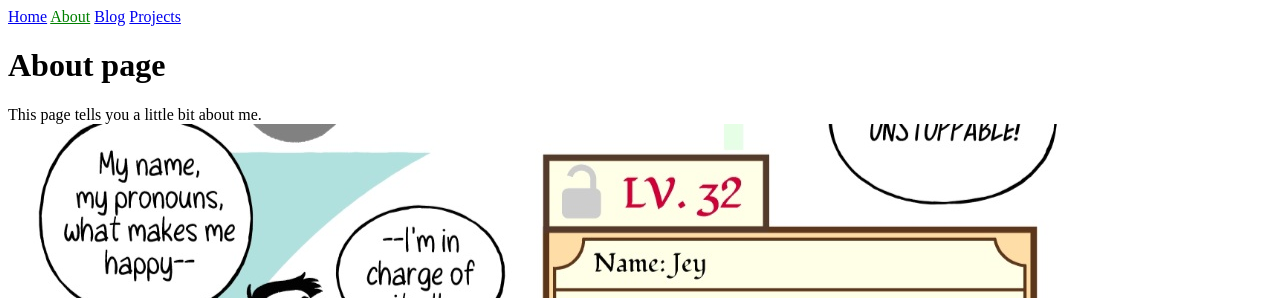
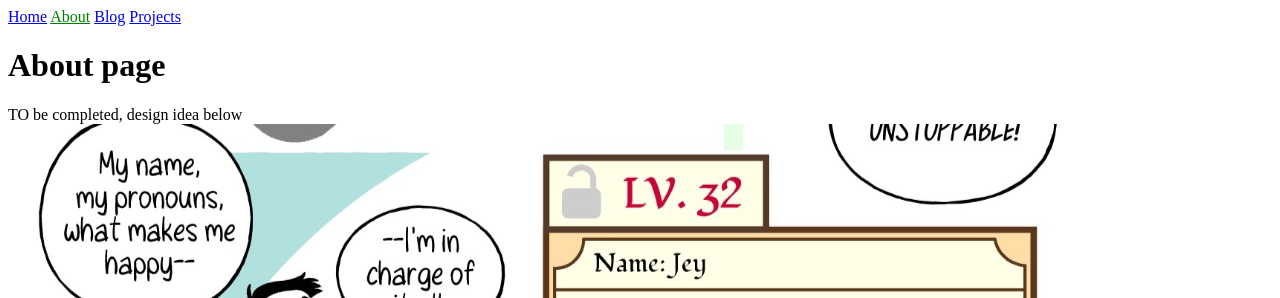
Before and after one commit to VeraBelladonna/verabelladonna.github.io, a Jekyll site: the page built from about.md, in a window 1280 px wide. Shown: the top 298 px of the page. Built offline with Jekyll 4.4.1, drawn with Linux system fonts in a browser that asks for light colours.

Commit message:
Typo Correction + About Update

```diff
--- a/_layouts/post.html
+++ b/_layouts/post.html
@@ -4,9 +4,9 @@
 
 <p>
   {{ page.date | date_to_string }}
-  {% assign project = site.projets | where: 'short_name', page.projet | first %}
-  {% if projet %}
-    - <a href="{{ projet.url }}">{{ projet.name }}</a>
+  {% assign project = site.projects | where: 'short_name', page.project | first %}
+  {% if project %}
+    - <a href="{{ project.url }}">{{ project.name }}</a>
   {% endif %}
 </p>
 
--- a/about.md
+++ b/about.md
@@ -4,5 +4,5 @@
 ---
 # About page
 
-This page tells you a little bit about me.
+TO be completed, design idea below
  <img src="/assets/imgs/about-idea.jpg" alt="about page design idea">
```
